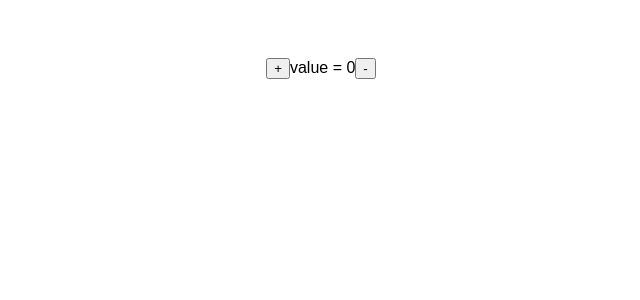
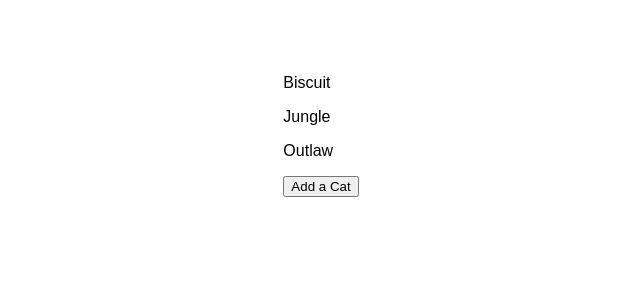
Before and after one commit to AlexKor-5/React-learning, a React (Create React App) app: page / in a window 1280 px wide. Shown: the top 300 px of the page, without its empty margins (319-959 px from the left). Built offline with nearby package versions, Linux system fonts and the light colour scheme.

Commit message:
React.memo real ex (CatsApp) dr

```diff
--- /dev/null
+++ b/src/CatsApp/CatsApp.jsx
@@ -0,0 +1,22 @@
+import React, {useState, memo} from "react";
+
+export const CatsApp = () => {
+    const [cats, setCats] = useState(["Biscuit", "Jungle", "Outlaw"]);
+    return (
+        <>
+            {cats.map((name, i) => (
+                <PureCat key={i} name={name} />
+            ))}
+            <button onClick={() => setCats([...cats, prompt("Name a cat")])}>
+                Add a Cat
+            </button>
+        </>
+    );
+}
+
+const Cat = ({name}) => {
+    console.log(`rendering ${name}`);
+    return <p>{name}</p>;
+};
+
+const PureCat = memo(Cat);
--- a/src/index.jsx
+++ b/src/index.jsx
@@ -2,7 +2,8 @@ import React from "react";
 import ReactDOM from "react-dom";
 //CSS
 import "./index.css";
-import {MyReducerApp} from "./MyReducerApp/MyReducerApp";
+// import {MyReducerApp} from "./MyReducerApp/MyReducerApp";
+import {CatsApp} from "./CatsApp/CatsApp";
 //Components
 // import TextP from "./afterIndex";
 // import StarRating from "./StarRaing";
@@ -35,7 +36,8 @@ ReactDOM.render(
         {/*<PhraseApp/>*/}
         {/*<UseKeyApp/>*/}
         {/*<MyTrying/>*/}
-        <MyReducerApp/>
+        {/*<MyReducerApp/>*/}
+        <CatsApp/>
     </div>,
     destination
 );
```
